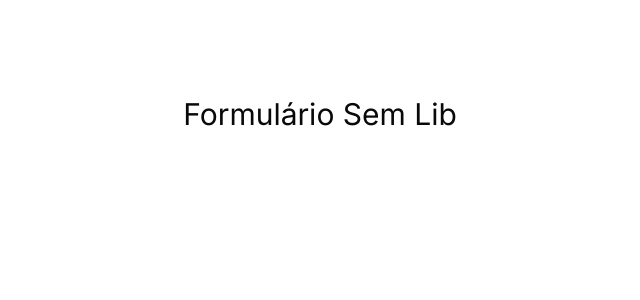
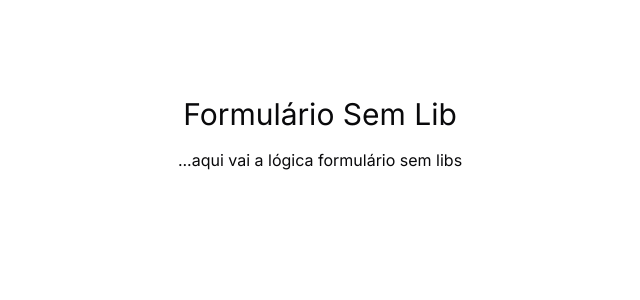
Before and after one commit to dionebatistap/estudo-forms, a Next.js app: page /formulario-sem-lib in a window 1280 px wide. Shown: the top 300 px of the page, without its empty margins (320-960 px from the left). Built offline with nearby package versions, Linux system fonts and the light colour scheme.

Commit message:
estrutura corrigida
- instalado react-hook-form
- corrigida a estrutura dos forms

```diff
--- a/package.json
+++ b/package.json
@@ -17,6 +17,7 @@
     "next": "14.2.5",
     "react": "^18",
     "react-dom": "^18",
+    "react-hook-form": "^7.54.1",
     "tailwind-merge": "^2.5.5",
     "tailwindcss-animate": "^1.0.7"
   },
--- a/src/app/(estudo-formularios)/formulario-card/page.tsx
+++ b/src/app/(estudo-formularios)/formulario-card/page.tsx
@@ -1,7 +1,10 @@
-export default function FormularioCard() {
+import { ComponenteFormCard } from "@/components/pages/formularios/form-card/form-card";
+
+export default function PageFormularioCard() {
   return (
     <main className="flex min-h-screen flex-col items-center p-24 gap-4">
       <h1 className="text-3xl">Formulário Card</h1>
+      <ComponenteFormCard />
     </main>
   );
 }
--- a/src/app/(estudo-formularios)/formulario-sem-lib/page.tsx
+++ b/src/app/(estudo-formularios)/formulario-sem-lib/page.tsx
@@ -1,7 +1,10 @@
-export default function FormularioBruto() {
+import { ComponenteFormSemLib } from "@/components/pages/formularios/form-no-lib/form-no-lib";
+
+export default function PageFormularioSemLib() {
   return (
     <main className="flex min-h-screen flex-col items-center p-24 gap-4">
       <h1 className="text-3xl">Formulário Sem Lib</h1>
+      <ComponenteFormSemLib />
     </main>
   );
 }
--- /dev/null
+++ b/src/components/pages/formularios/form-card/form-card.tsx
@@ -0,0 +1,3 @@
+export const ComponenteFormCard = () => {
+  return "...aqui vai a lógica";
+};
--- /dev/null
+++ b/src/components/pages/formularios/form-no-lib/form-no-lib.tsx
@@ -0,0 +1,3 @@
+export const ComponenteFormSemLib = () => {
+  return "...aqui vai a lógica formulário sem libs";
+};
```
Also changed, not shown: 2 other files (tests, documents, lock files or other folders).
